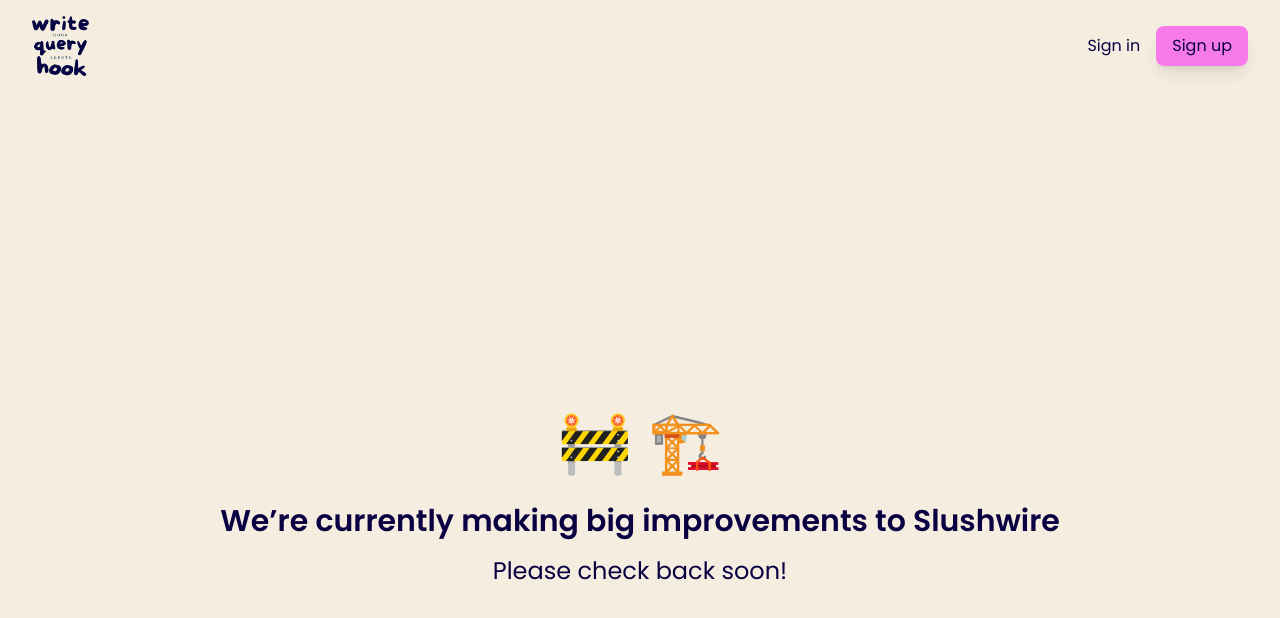
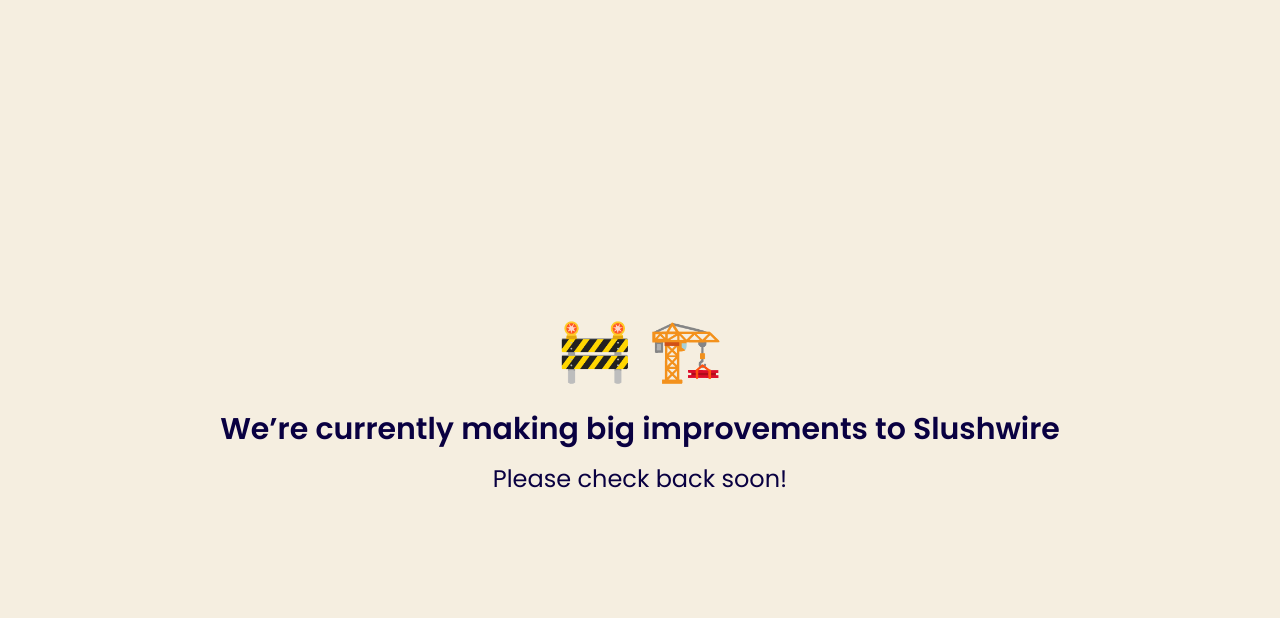
Before and after one commit to thefrankharvey/querybot_web_app, a Next.js app: page / in a window 1280 px wide. Shown: the top 618 px of the page. Built offline with nearby package versions, Linux system fonts and the light colour scheme; no server answers.

Commit message:
hides nav

```diff
--- a/app/layout.tsx
+++ b/app/layout.tsx
@@ -1,7 +1,7 @@
 import type { Metadata } from "next";
 import { Poppins } from "next/font/google";
 import "./globals.css";
-import Nav from "./components/nav";
+// import Nav from "./components/nav";
 import Footer from "./components/footer";
 import { ClerkProvider } from "@clerk/nextjs";
 
@@ -42,7 +42,7 @@ export default function RootLayout({
     <ClerkProvider>
       <html lang="en">
         <body className={`${poppins.className} antialiased`}>
-          <Nav />
+          {/* <Nav /> */}
           <div className="max-w-screen-xl mx-auto px-4 py-0 min-h-screen">
             {children}
           </div>
```
